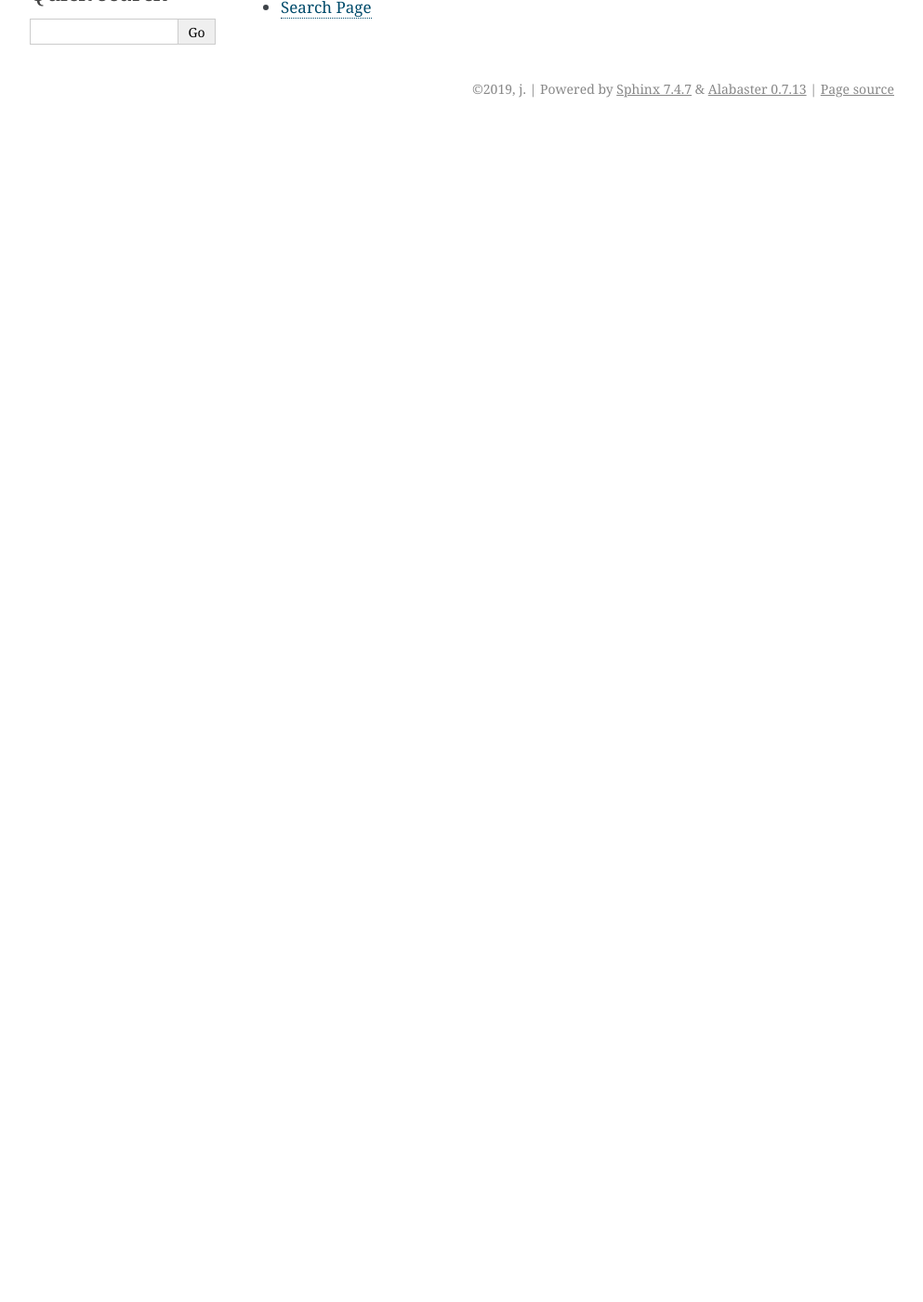
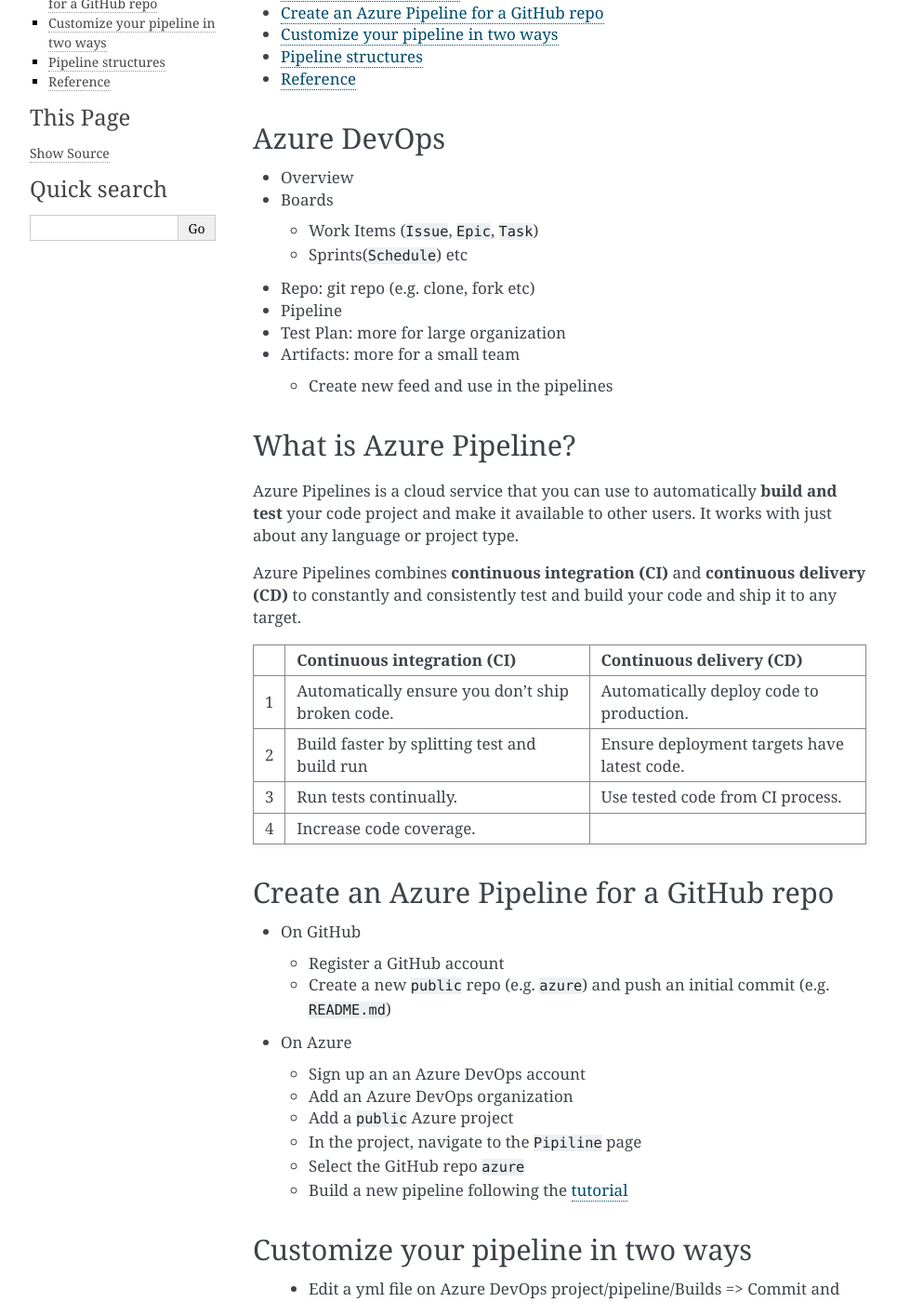
Before and after one commit to dj-application/azure, a Sphinx documentation site: the page built from doc-pipeline/source/index.rst, in a window 1280 px wide and 1400 px high, scrolled down 270 px. Shown: the whole window at 93% size, without its empty margins (148-1141 px from the left). Built offline with Sphinx 7.4.7, drawn with Linux system fonts in a browser that asks for light colours; before the commit the page ends 900 px from its top, so only the background shows below that; some of the changed text lies outside the part shown.

Commit message:
update source/index.rst

```diff
--- /dev/null
+++ b/doc-pipeline/source/class-template.py
@@ -0,0 +1,13 @@
+
+class DummyClassTemplateForYourNextProject(object):
+    """Some general info about this class."""
+    def __init__(self):
+        """Some info about the init method"""
+        self.some_att = 42
+
+    def answer_to_the_universe(self):
+        """
+        To make a "real" docstring leave blank lines before and after the text.
+        :return: Prints the answer to the universe.
+        """
+        print "The answer to the universe is: {}".format(self.some_att)
--- /dev/null
+++ b/doc-pipeline/source/class_template.rst
@@ -0,0 +1 @@
+This is a template for including classes========================================|.. autoclass:: class_template.class_template|:ref:`Return Home <mastertoc>`
--- a/doc-pipeline/source/conf.py
+++ b/doc-pipeline/source/conf.py
@@ -10,10 +10,10 @@
 # add these directories to sys.path here. If the directory is relative to the
 # documentation root, use os.path.abspath to make it absolute, like shown here.
 #
-# import os
-# import sys
-# sys.path.insert(0, os.path.abspath('.'))
-
+import os
+import sys
+# sys.path.insert(0, os.path.abspath('/Users/j/Dropbox/dj-application/azure/doc-pipeline'))
+sys.path.append(os.path.abspath('../doc-pipeline'))
 
 # -- Project information -----------------------------------------------------
 
@@ -27,8 +27,7 @@
 # Add any Sphinx extension module names here, as strings. They can be
 # extensions coming with Sphinx (named 'sphinx.ext.*') or your custom
 # ones.
-extensions = [
-]
+extensions = ['recommonmark']
 
 # Add any paths that contain templates here, relative to this directory.
 templates_path = ['_templates']
@@ -51,5 +50,5 @@
 # so a file named "default.css" will overwrite the builtin "default.css".
 html_static_path = ['_static']
 
-# Add extensions
-extensions = ['recommonmark']
+# Add logo
+html_logo = '_static/favicon.ico'
--- a/doc-pipeline/source/index.rst
+++ b/doc-pipeline/source/index.rst
@@ -1,20 +1,160 @@
-.. azure-pipeline-doc documentation master file, created by
-   sphinx-quickstart on Sat Aug 10 19:32:50 2019.
-   You can adapt this file completely to your liking, but it should at least
-   contain the root `toctree` directive.
 
-Welcome to azure-pipeline-doc's documentation!
-==============================================
+
+Welcome to DJ's azure documentation!
+=======================================
 
 .. toctree::
-   :maxdepth: 2
+   :maxdepth: 4
    :caption: Contents:
 
 
+Table of contents
+-----------------
 
-Indices and tables
-==================
+-  `Azure DevOps`_
 
-* :ref:`genindex`
-* :ref:`modindex`
-* :ref:`search`
+-  `What is Azure Pipeline?`_
+
+-  `Create an Azure Pipeline for a GitHub repo`_
+
+-  `Customize your pipeline in two ways`_
+
+-  `Pipeline structures`_
+
+-  `Reference`_
+
+Azure DevOps
+------------
+
+-  Overview
+-  Boards
+
+   -  Work Items (``Issue``, ``Epic``, ``Task``)
+   -  Sprints(\ ``Schedule``) etc
+
+-  Repo: git repo (e.g. clone, fork etc)
+-  Pipeline
+-  Test Plan: more for large organization
+-  Artifacts: more for a small team
+
+   -  Create new feed and use in the pipelines
+
+What is Azure Pipeline?
+-----------------------
+
+Azure Pipelines is a cloud service that you can use to automatically
+**build and test** your code project and make it available to other
+users. It works with just about any language or project type.
+
+Azure Pipelines combines **continuous integration (CI)** and
+**continuous delivery (CD)** to constantly and consistently test and
+build your code and ship it to any target.
+
++------------------+-------------------------+-------------------------+
+|                  | Continuous integration  | Continuous delivery     |
+|                  | (CI)                    | (CD)                    |
++==================+=========================+=========================+
+| 1                | Automatically ensure    | Automatically deploy    |
+|                  | you don’t ship broken   | code to production.     |
+|                  | code.                   |                         |
++------------------+-------------------------+-------------------------+
+| 2                | Build faster by         | Ensure deployment       |
+|                  | splitting test and      | targets have latest     |
+|                  | build run               | code.                   |
++------------------+-------------------------+-------------------------+
+| 3                | Run tests continually.  | Use tested code from CI |
+|                  |                         | process.                |
++------------------+-------------------------+-------------------------+
+| 4                | Increase code coverage. |                         |
++------------------+-------------------------+-------------------------+
+
+Create an Azure Pipeline for a GitHub repo
+-----------------------------------------------------
+
+-  On GitHub
+
+   -  Register a GitHub account
+   -  Create a new ``public`` repo (e.g. ``azure``) and push an initial
+      commit (e.g. ``README.md``)
+
+-  On Azure
+
+   -  Sign up an an Azure DevOps account
+   -  Add an Azure DevOps organization
+   -  Add a ``public`` Azure project
+   -  In the project, navigate to the ``Pipiline`` page
+   -  Select the GitHub repo ``azure``
+   -  Build a new pipeline following the `tutorial`_
+
+Customize your pipeline in two ways
+-----------------------------------
+
+   -  Edit a yml file on Azure DevOps project/pipeline/Builds => Commit and
+      Run => The yml file will be pushed to GitHub automatically
+
+   -  Push a new yml file to GitHub => On Azure DevOps, select
+      ``Existing Azure pipeline YAML file`` => Select the yml on GitHub
+
+Pipeline structures
+-------------------
+
+   -  Stage
+
+      -  Major divisions in a pipeline
+      -  By default, stages run sequentially
+      -  e.g. \ ``build this app``, ``run these tests``, and
+         ``deploy to pre-production``
+
+   -  Job
+
+      -  Jobs can be run conditionally, and they may depend on earlier
+         jobs.
+
+      -  A collection of steps to be run by an agent or on the server.
+
+   -  Step
+
+      -  A linear sequence of operations that make up a job
+
+      -  Each step runs in its own process on an agent and has access to
+         the pipeline workspace on disk.
+
+      -  This means environment variables are not preserved between steps
+         but filesystem changes are.
+
+   -  Variables
+
+      -  Hardcoded values can be added directly, or variable groups can be
+         referenced.
+
+      -  Variables may be specified at the pipeline, stage, or job level.
+
+Reference
+---------
+
+      -  `Intro to Azure DevOps - Source Control, CI/CD, Automation`_
+
+      -  `Azure Pipelines Doc`_
+
+         -  `Jobs`_
+         -  `Variables`_
+         -  `Pipelines-anaconda`_
+         -  `Run pipelines with Anaconda`_
+         -  `Continuous Builds for master branch and pull request`_
+         -  `Deploy a Python web app using CI/CD to Azure App Service`_
+
+      -  `YAML schema reference`_
+
+         -  `Learn YAML in Y minutes`_
+
+      .. _tutorial:  https://docs.microsoft.com/en-us/azure/devops/pipelines/create-first-pipeline?view=azure-devops&tabs=tfs-2018-2
+      .. _Intro to Azure DevOps - Source Control, CI/CD, Automation: https://www.youtube.com/watch?v=H-R2bCXfz8I
+      .. _Azure Pipelines Doc: https://docs.microsoft.com/en-us/azure/devops/pipelines/?view=azure-devops
+      .. _Jobs: https://docs.microsoft.com/en-us/azure/devops/pipelines/process/phases?view=azure-devops&tabs=yaml
+      .. _Variables: https://docs.microsoft.com/en-us/azure/devops/pipelines/process/variables?view=azure-devops&tabs=yaml%2Cbatch
+      .. _Pipelines-anaconda: https://github.com/MicrosoftDocs/pipelines-anaconda
+      .. _Run pipelines with Anaconda: https://docs.microsoft.com/en-us/azure/devops/pipelines/languages/anaconda?view=azure-devops&tabs=macos
+      .. _Continuous Builds for master branch and pull request: https://www.youtube.com/watch?v=vlBuNM6Wzic
+      .. _Deploy a Python web app using CI/CD to Azure App Service: https://docs.microsoft.com/en-us/azure/devops/pipelines/languages/python-webapp?view=azure-devops
+      .. _YAML schema reference: https://docs.microsoft.com/en-us/azure/devops/pipelines/yaml-schema?view=azure-devops&tabs=schema
+      .. _Learn YAML in Y minutes: https://learnxinyminutes.com/docs/yaml/
```
Also changed, not shown: doc-pipeline/source/__init__.py (added), doc-pipeline/source/_static/favicon.ico (added).
